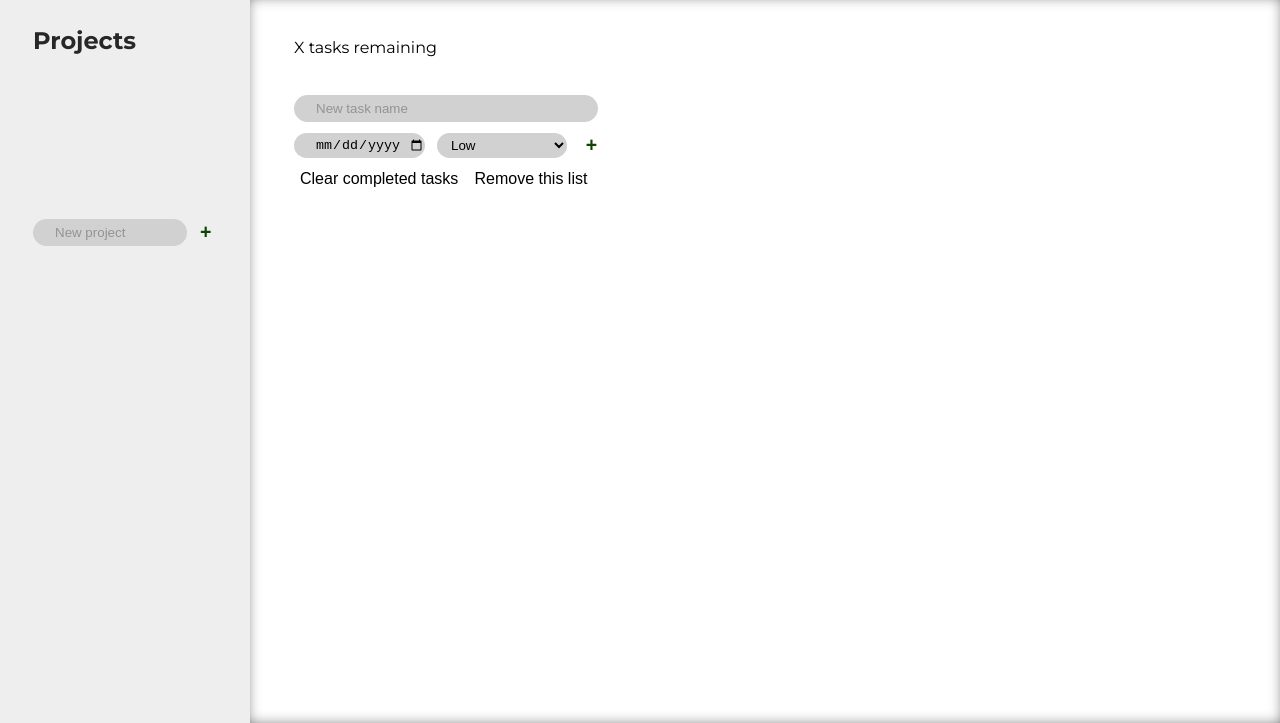
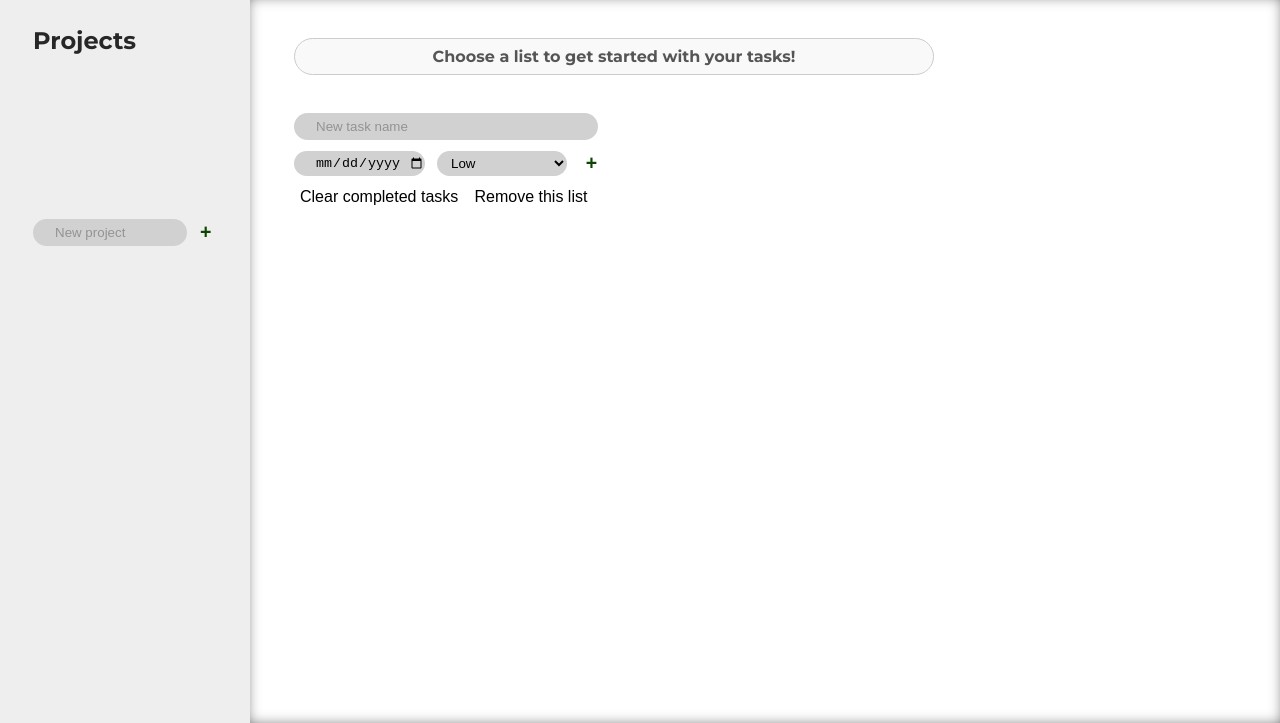
Before and after one commit to endaulster/to-do-list, a website built with webpack: page dist/index.html in a window 1280 px wide. Shown: the part 77-800 px from the top of the page. Built offline with nearby package versions, Linux system fonts and the light colour scheme.

Commit message:
Added css and favicon

```diff
--- a/dist/index.html
+++ b/dist/index.html
@@ -5,6 +5,7 @@
     <meta name="viewport" content="width=device-width, initial-scale=1.0">
     <title>Tasktracer</title>
     <link rel="stylesheet" href="style.css">
+    <link rel="icon" href="icons/favicon.svg" type="image/svg+xml">
 </head>
 <body>
     <div class="sidebar">
@@ -24,7 +25,7 @@
     <div class="content" >
 
         <div class="todo-body" data-list-display-container>
-            <p data-list-count>X tasks remaining</p>
+            <p class="tasks-remaining" data-list-count>Choose a list to get started with your tasks!</p>
             <div class="tasks" data-tasks></div>
 
             <div class="task-form">
@@ -89,6 +90,5 @@
     </template>
     <script src="main.js"></script>
 
-
 </body>
 </html>
--- a/dist/style.css
+++ b/dist/style.css
@@ -365,3 +365,14 @@ body > div.content > div > div.todo-header > h2 {
     border-color: #ffffff;
     color: #ffffff;
 }
+
+.tasks-remaining {
+    font-size: 16px;
+    font-weight: bold;
+    color: #555;
+    text-align: center;
+    padding: 8px;
+    border: 1px solid #ccc;
+    border-radius: 33px;
+    background-color: #f9f9f9;
+  }
```
Also changed, not shown: dist/main.js (+4 -4 lines), dist/icons/favicon.svg (added).
